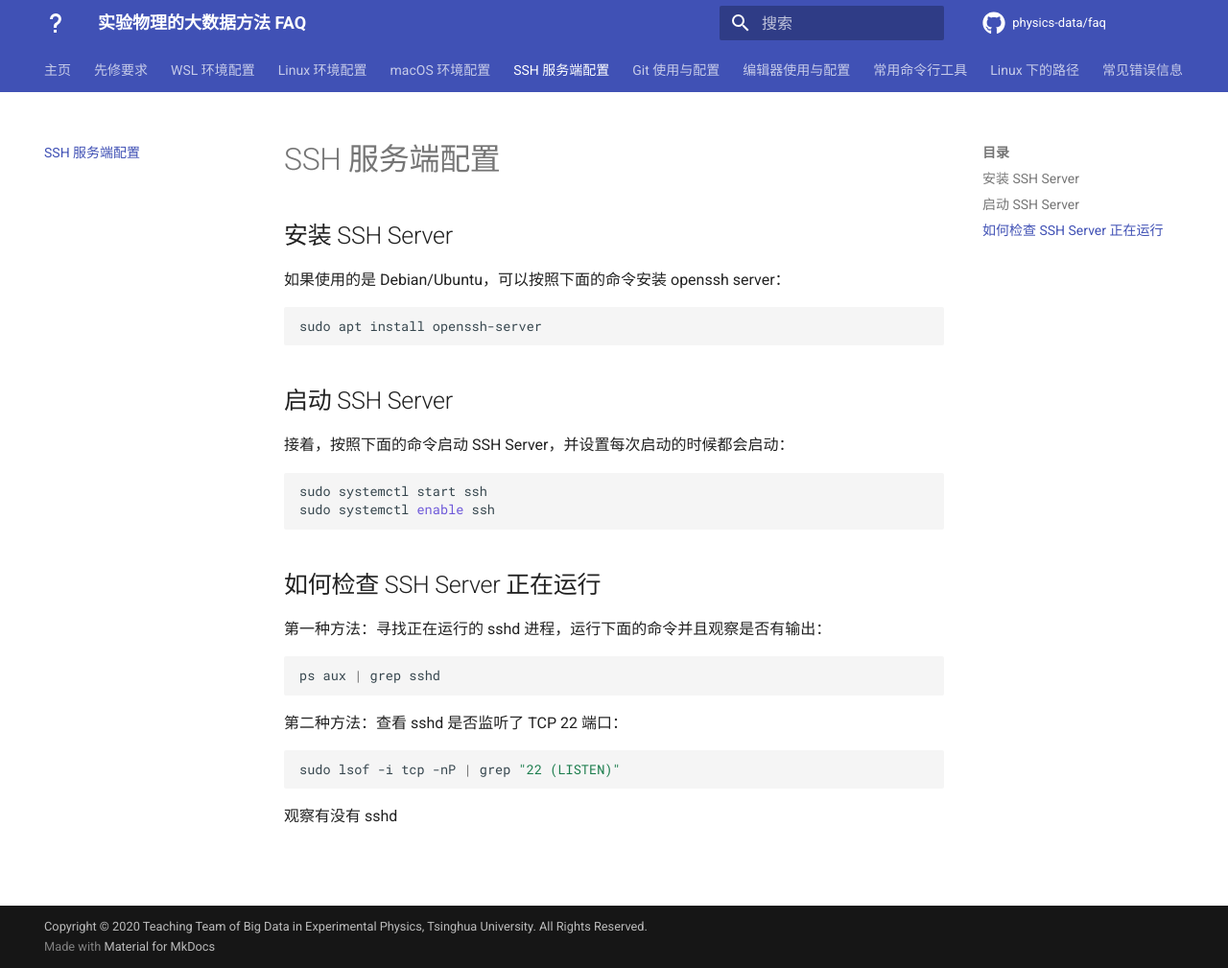
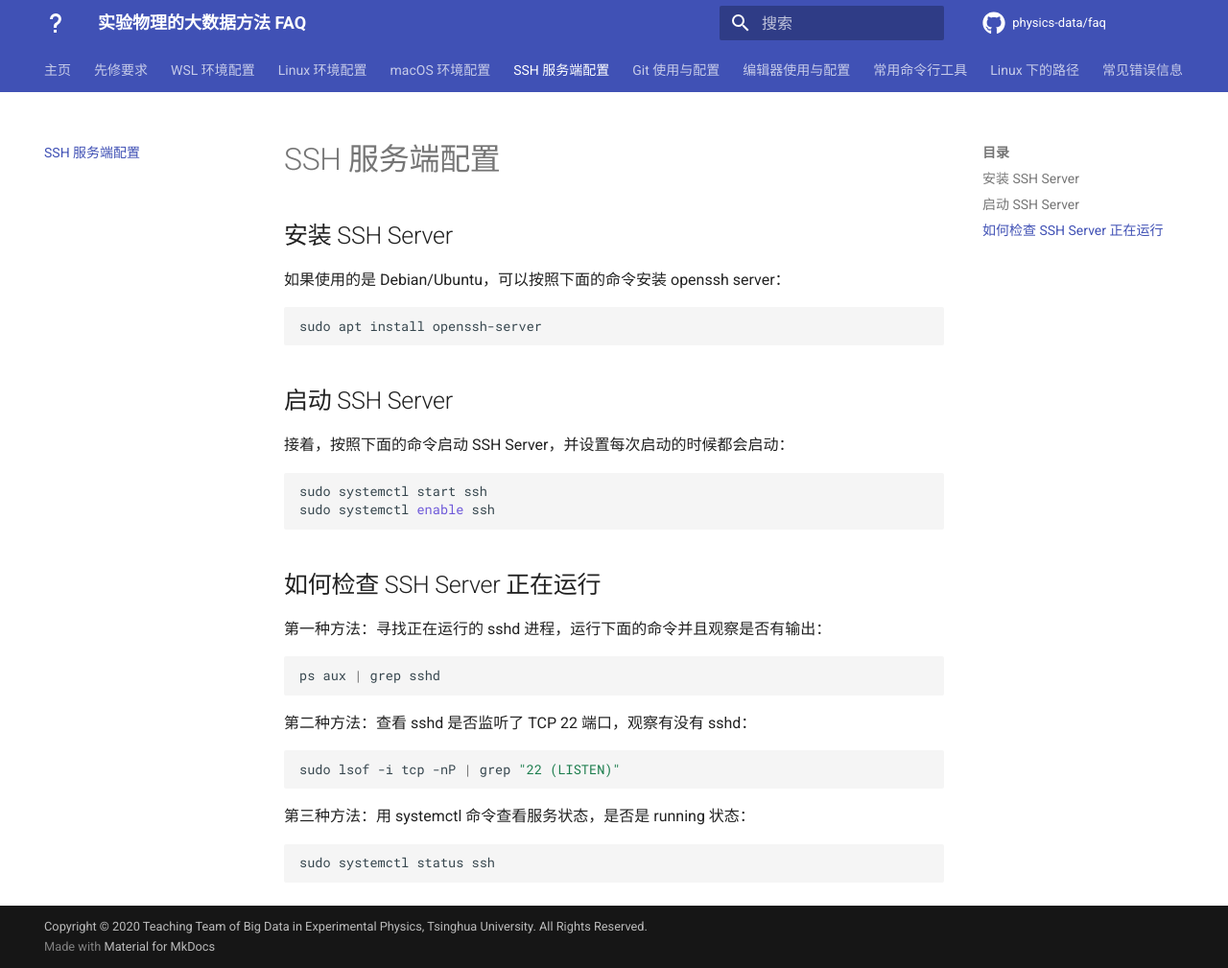
Before and after one commit to physics-data/faq, an MkDocs documentation site: the page built from docs/sshd.md, in a window 1280 px wide and 1009 px high. Shown: the whole window at 96% size. Built offline with MkDocs 1.6.1 and Material for MkDocs 9.7.7, drawn with Linux system fonts in a browser that asks for light colours; comment, search, counter and statistics services are not loaded.

Commit message:
Add systemctl notes

````diff
--- a/docs/sshd.md
+++ b/docs/sshd.md
@@ -23,10 +23,15 @@ sudo systemctl enable ssh
 ps aux | grep sshd
 ```
 
-第二种方法：查看 sshd 是否监听了 TCP 22 端口：
+
+第二种方法：查看 sshd 是否监听了 TCP 22 端口，观察有没有 sshd：
 
 ```shell
 sudo lsof -i tcp -nP | grep "22 (LISTEN)"
 ```
 
-观察有没有 sshd
+第三种方法：用 systemctl 命令查看服务状态，是否是 running 状态：
+
+```shell
+sudo systemctl status ssh
+```
````
